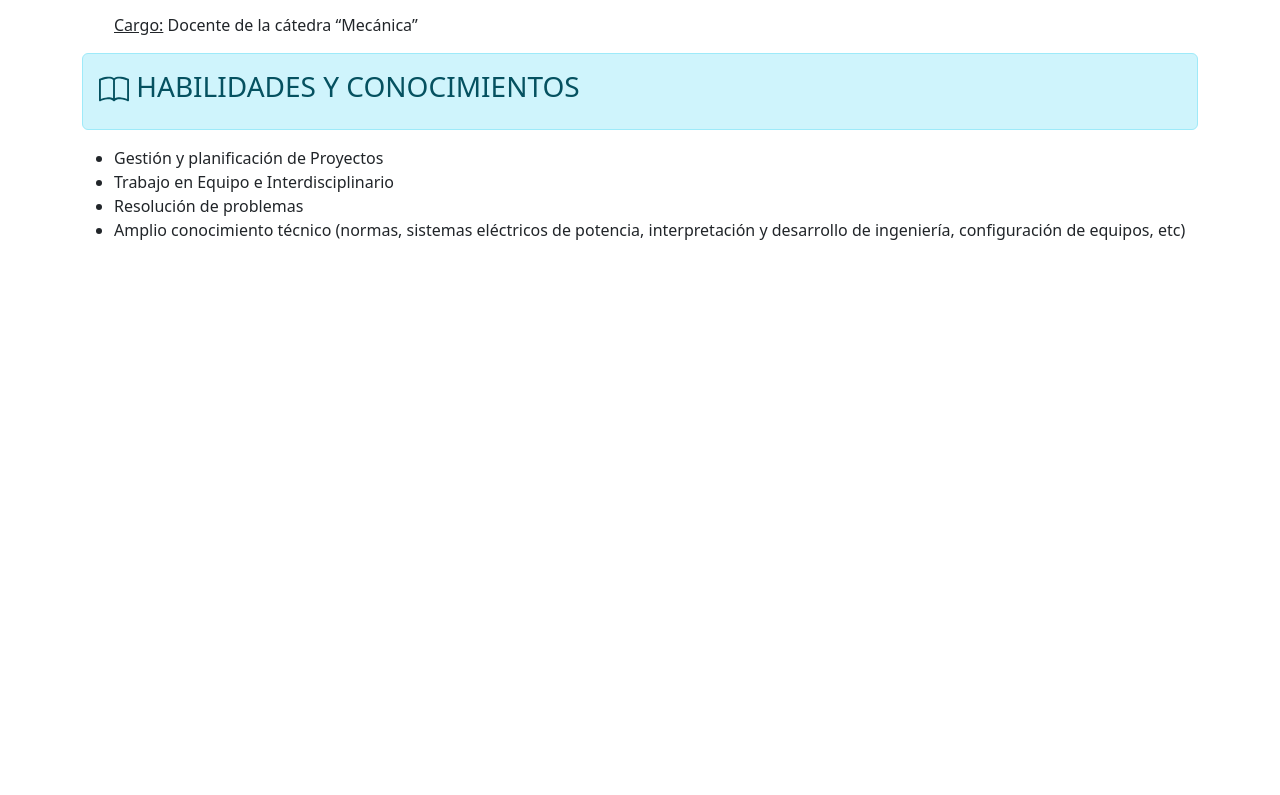
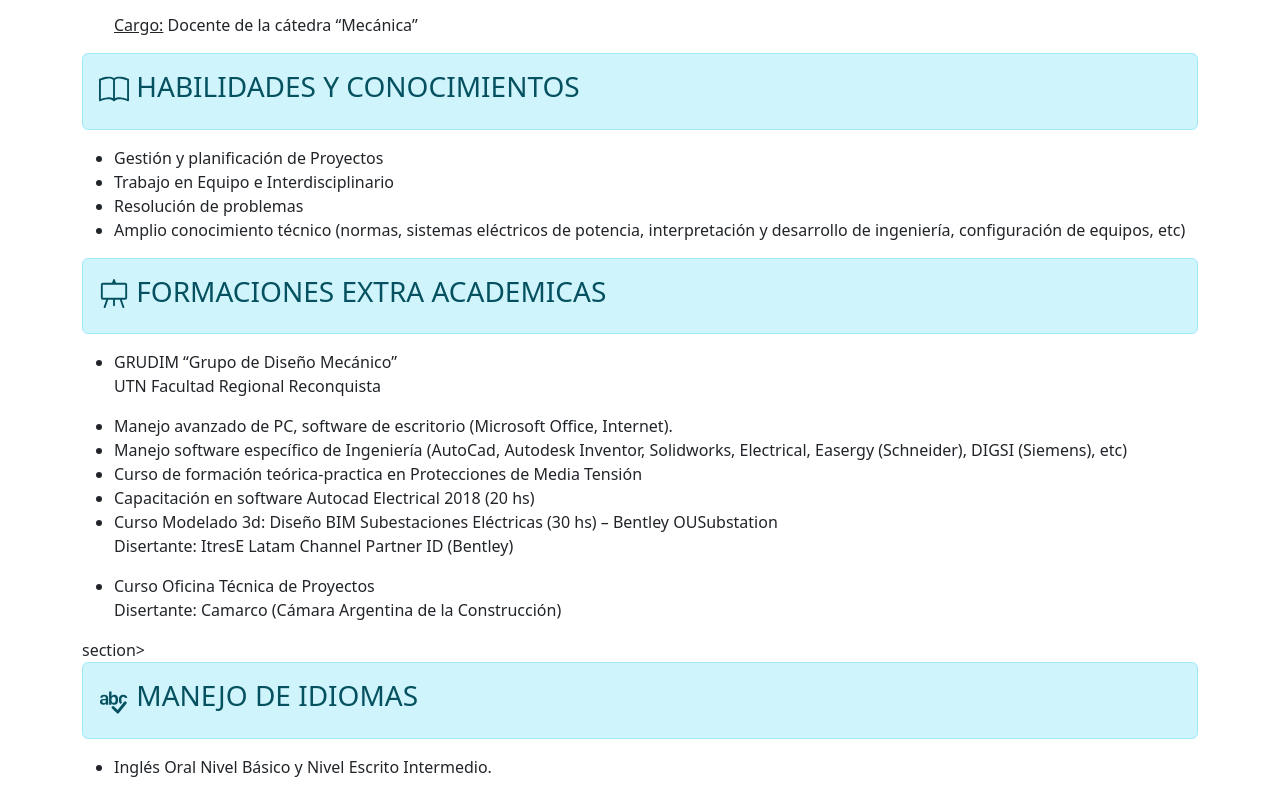
Before and after one commit to PochoZ/cvpochoz, a plain HTML site: page CV_Zamer_J_Pablo/index.html in a window 1280 px wide. Shown: the part 1253-2048 px from the top of the page. Before the commit the page ends 1511 px from the top, so only its background shows below. Drawn offline with nearby package versions, Linux system fonts and the light colour scheme.

Commit message:
Primera Entrega CV html

```diff
--- a/CV_Zamer_J_Pablo/index.html
+++ b/CV_Zamer_J_Pablo/index.html
@@ -13,7 +13,6 @@
     <div class="container">
         <section>
             <div class="row">
-
                 <div class="col-md-9">
                     <h1>JORGE PABLO ZAMER</h1>
                     <div class="alert alert-info" role="alert">
@@ -39,7 +38,6 @@
                 superarme constantemente a través de nuevos proyectos y desafíos.
                 Mi enfoque y dedicación está siempre orientado a objetivos claros y sustentables.</em></p>
         </section>
-
 
         <section>
             <div class="alert alert-info" role="alert">
@@ -99,7 +97,40 @@
                     interpretación y desarrollo de ingeniería, configuración de equipos, etc)</li>
             </Ul>
         </section>
+
+        <section>
+            <div class="alert alert-info" role="alert">
+                <h3><svg xmlns="http://www.w3.org/2000/svg" width="30" height="30" fill="currentColor" class="bi bi-easel" viewBox="0 0 16 16">
+                    <path d="M8 0a.5.5 0 0 1 .473.337L9.046 2H14a1 1 0 0 1 1 1v7a1 1 0 0 1-1 1h-1.85l1.323 3.837a.5.5 0 1 1-.946.326L11.092 11H8.5v3a.5.5 0 0 1-1 0v-3H4.908l-1.435 4.163a.5.5 0 1 1-.946-.326L3.85 11H2a1 1 0 0 1-1-1V3a1 1 0 0 1 1-1h4.954L7.527.337A.5.5 0 0 1 8 0zM2 3v7h12V3H2z"/>
+                  </svg> FORMACIONES EXTRA ACADEMICAS</h3>
+            </div>
+            <Ul>
+                <li>GRUDIM “Grupo de Diseño Mecánico”</li>
+                <p>UTN Facultad Regional Reconquista</p>
+                <li>Manejo avanzado de PC, software de escritorio (Microsoft Office, Internet).</li>
+                <li>Manejo software específico de Ingeniería (AutoCad, Autodesk Inventor, Solidworks,
+                    Electrical, Easergy (Schneider), DIGSI (Siemens), etc)</li>
+                <li>Curso de formación teórica‐practica en Protecciones de Media Tensión</li>
+                <li>Capacitación en software Autocad Electrical 2018 (20 hs)</li>
+                <li>Curso Modelado 3d: Diseño BIM Subestaciones Eléctricas (30 hs) – Bentley OUSubstation</li>
+                    <p>Disertante: ItresE Latam Channel Partner ID (Bentley)</p>
+                <li>Curso Oficina Técnica de Proyectos</li>
+                    <p>Disertante: Camarco (Cámara Argentina de la Construcción)</p>
+            </Ul>
+        </section>
+
+        section>
+            <div class="alert alert-info" role="alert">
+                <h3><svg xmlns="http://www.w3.org/2000/svg" width="30" height="30" fill="currentColor" class="bi bi-spellcheck" viewBox="0 0 16 16">
+                    <path d="M8.217 11.068c1.216 0 1.948-.869 1.948-2.31v-.702c0-1.44-.727-2.305-1.929-2.305-.742 0-1.328.347-1.499.889h-.063V3.983h-1.29V11h1.27v-.791h.064c.21.532.776.86 1.499.86zm-.43-1.025c-.66 0-1.113-.518-1.113-1.28V8.12c0-.825.42-1.343 1.098-1.343.684 0 1.075.518 1.075 1.416v.45c0 .888-.386 1.401-1.06 1.401zm-5.583 1.035c.767 0 1.201-.356 1.406-.737h.059V11h1.216V7.519c0-1.314-.947-1.783-2.11-1.783C1.355 5.736.75 6.42.69 7.27h1.216c.064-.323.313-.552.84-.552.527 0 .864.249.864.771v.464H2.346C1.145 7.953.5 8.568.5 9.496c0 .977.693 1.582 1.704 1.582zm.42-.947c-.44 0-.845-.235-.845-.718 0-.395.269-.684.84-.684h.991v.538c0 .503-.444.864-.986.864zm8.897.567c-.577-.4-.9-1.088-.9-1.983v-.65c0-1.42.894-2.338 2.305-2.338 1.352 0 2.119.82 2.139 1.806h-1.187c-.04-.351-.283-.776-.918-.776-.674 0-1.045.517-1.045 1.328v.625c0 .468.121.834.343 1.067l-.737.92z"/>
+                    <path d="M14.469 9.414a.75.75 0 0 1 .117 1.055l-4 5a.75.75 0 0 1-1.116.061l-2.5-2.5a.75.75 0 1 1 1.06-1.06l1.908 1.907 3.476-4.346a.75.75 0 0 1 1.055-.117z"/>
+                  </svg> MANEJO DE IDIOMAS</h3>
+            </div>
+            <Ul>
+                <li>Inglés Oral Nivel Básico y Nivel Escrito Intermedio.</li>
+            </Ul>
+        </section>
+
         </div>
-
-</body>
+    </body>
 </html>
```
